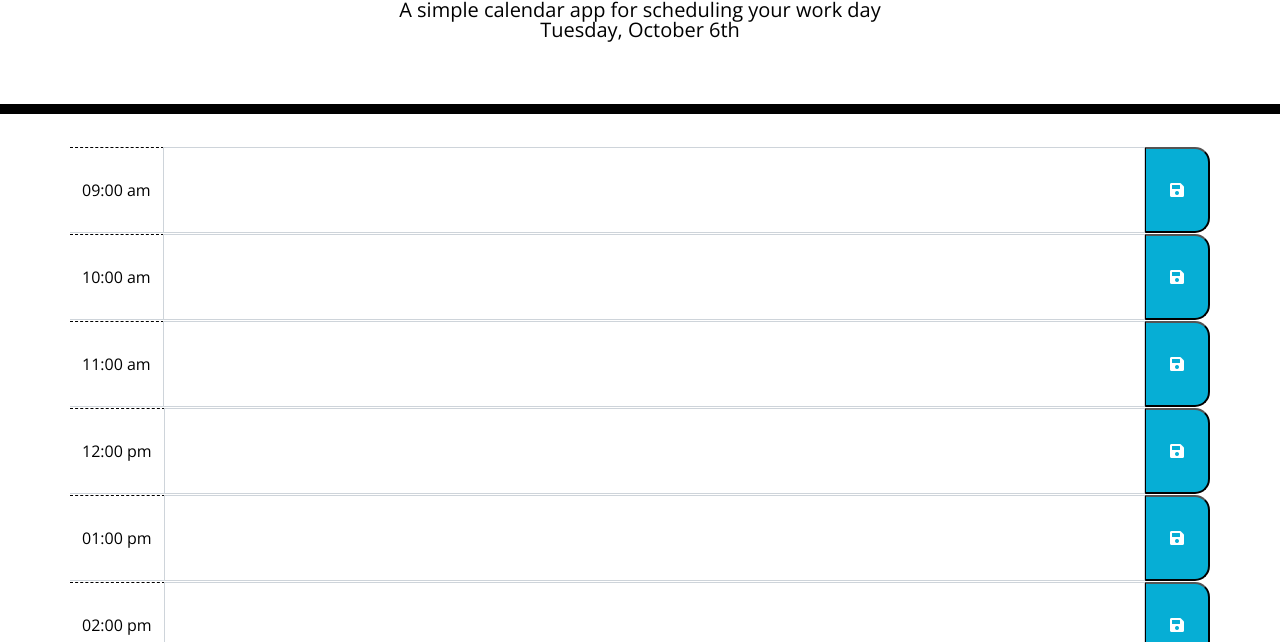
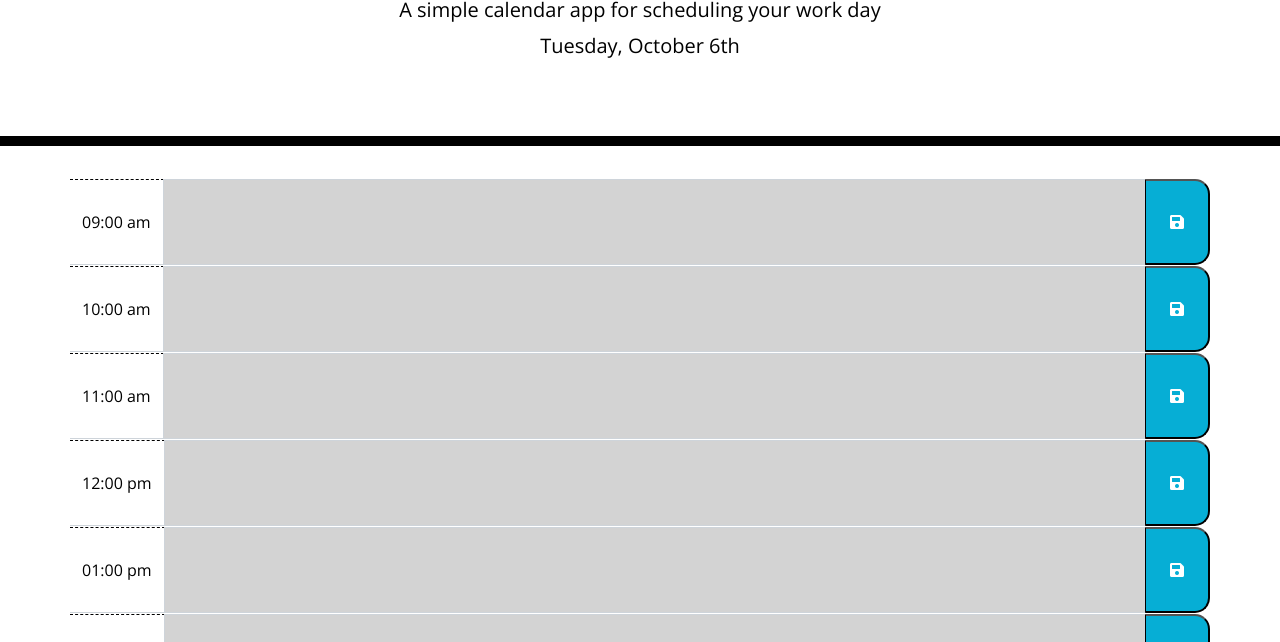
Before and after one commit to shelbyandersen/work-day-scheduler, a plain HTML site: page index.html in a window 1280 px wide. Shown: the part 158-800 px from the top of the page. Drawn offline with nearby package versions, Linux system fonts and the light colour scheme.

Commit message:
time block elements are working and they update colors for past, present, and future time

```diff
--- a/index.html
+++ b/index.html
@@ -41,10 +41,10 @@
           <textarea
             class="form-control"
             aria-label="With textarea"
-            id="nineam"
+            id="09"
           ></textarea>
           <button type="button" class="saveBtn">
-            <p><i class="fas fa-save"></i></p>
+            <p class="icon"><i class="fas fa-save"></i></p>
           </button>
         </div>
       </div>
@@ -57,10 +57,10 @@
           <textarea
             class="form-control"
             aria-label="With textarea"
-            id="tenam"
+            id="10"
           ></textarea>
           <button type="button" class="saveBtn">
-            <p><i class="fas fa-save"></i></p>
+            <p class="icon"><i class="fas fa-save"></i></p>
           </button>
         </div>
       </div>
@@ -73,10 +73,10 @@
           <textarea
             class="form-control"
             aria-label="With textarea"
-            id="elevenam"
+            id="11"
           ></textarea>
           <button type="button" class="saveBtn">
-            <p><i class="fas fa-save"></i></p>
+            <p class="icon"><i class="fas fa-save"></i></p>
           </button>
         </div>
       </div>
@@ -89,10 +89,10 @@
           <textarea
             class="form-control"
             aria-label="With textarea"
-            id="noon"
+            id="12"
           ></textarea>
           <button type="button" class="saveBtn">
-            <p><i class="fas fa-save"></i></p>
+            <p class="icon"><i class="fas fa-save"></i></p>
           </button>
         </div>
       </div>
@@ -105,10 +105,10 @@
           <textarea
             class="form-control"
             aria-label="With textarea"
-            id="onepm"
+            id="13"
           ></textarea>
           <button type="button" class="saveBtn">
-            <p><i class="fas fa-save"></i></p>
+            <p class="icon"><i class="fas fa-save"></i></p>
           </button>
         </div>
       </div>
@@ -121,10 +121,10 @@
           <textarea
             class="form-control"
             aria-label="With textarea"
-            id="twopm"
+            id="14"
           ></textarea>
           <button type="button" class="saveBtn">
-            <p><i class="fas fa-save"></i></p>
+            <p class="icon"><i class="fas fa-save"></i></p>
           </button>
         </div>
       </div>
@@ -137,10 +137,10 @@
           <textarea
             class="form-control"
             aria-label="With textarea"
-            id="threepm"
+            id="15"
           ></textarea>
           <button type="button" class="saveBtn">
-            <p><i class="fas fa-save"></i></p>
+            <p class="icon"><i class="fas fa-save"></i></p>
           </button>
         </div>
       </div>
@@ -153,10 +153,10 @@
           <textarea
             class="form-control"
             aria-label="With textarea"
-            id="fourpm"
+            id="16"
           ></textarea>
           <button type="button" class="saveBtn">
-            <p><i class="fas fa-save"></i></p>
+            <p class="icon"><i class="fas fa-save"></i></p>
           </button>
         </div>
       </div>
@@ -169,10 +169,10 @@
           <textarea
             class="form-control"
             aria-label="With textarea"
-            id="fivepm"
+            id="17"
           ></textarea>
           <button type="button" class="saveBtn">
-            <p><i class="fas fa-save"></i></p>
+            <p class="icon"><i class="fas fa-save"></i></p>
           </button>
         </div>
       </div>
--- a/script.js
+++ b/script.js
@@ -1,33 +1,54 @@
-//DOM VARIABLES
-var workDay = [
-  "8AM",
-  "9AM",
-  "10AM",
-  "11AM",
-  "12PM",
-  "1PM",
-  "2PM",
-  "3PM",
-  "4PM",
-  "5PM",
-];
+$(document).ready(function () {
+  // DOM VARIABLES
+  var currentDay = moment().format("dddd, MMMM Do");
+  var nineAm = $("09");
+  var tenAm = $("10");
+  var elevenAm = $("11");
+  var noon = $("12");
+  var onePm = $("13");
+  var twoPm = $("14");
+  var threePm = $("15");
+  var fourPm = $("16");
+  var fivePm = $("17");
+  var hour = moment().hours();
 
-var currentDay = moment().format("dddd, MMMM Do");
-console.log(currentDay);
+  // Current day is displayed in heading (momentJS)
+  $("#currentDay").append(currentDay);
 
-//JS VARIABLES
-//FUNCTION DEFINITIONS
-//FUNCTION CALLS
+  // Change textarea background color based on time
+  // Grey - Time has passed, Red - Current hour, Green - Future
 
-//Current day is displayed in heading (momentJS)
-$("#currentDay").append(currentDay);
+  var checkTime = function () {
+    //Get current time
+    var currentTime = moment().format("H");
 
-//Create time blocks for 9AM - 5PM in JS
+    // Elements with class "taskarea" - these are the time-blocks
+    var timeBlockElements = $(".form-control");
 
-//Grey - Time has passed, Red - Current hour, Green - Open
+    // Loop through the taskarea elements to check time
+    for (var i = 0; i < timeBlockElements.length; i++) {
+      //Get element i's ID as a string
+      var elementID = timeBlockElements[i].id;
 
-//User can type in the time blocks when they click in it
+      // Get elements by ID
+      var timeEl = document.getElementById(timeBlockElements[i].id);
 
-//Lock button saves the event (saved in local storage)
+      // Remove old class from element
+      $(timeBlockElements[i].id).removeClass(".present .past .future");
 
-//When page is refreshed events should still show
+      // Add new past/present/future class based on current hour
+      if (elementID < currentTime) {
+        $(timeEl).addClass("past");
+      } else if (elementID > currentTime) {
+        $(timeEl).addClass("future");
+      } else {
+        $(timeEl).addClass("present");
+      }
+    }
+  };
+
+  // Check the time every 5 minutes
+  setInterval(checkTime(), 1000 * 60 * 5);
+
+  //Lock button saves the event (saved in local storage)
+});
--- a/style.css
+++ b/style.css
@@ -2,11 +2,6 @@ body {
   font-family: "Open Sans", sans-serif;
   font-size: 16px;
   line-height: 1;
-}
-
-p {
-  margin: 0;
-  padding: 0px;
 }
 
 textarea {
@@ -79,3 +74,8 @@ textarea {
   font-size: 20px;
   transition: all 0.3s ease-in-out;
 }
+
+.icon {
+  margin: 0;
+  padding: 0px;
+}
```
